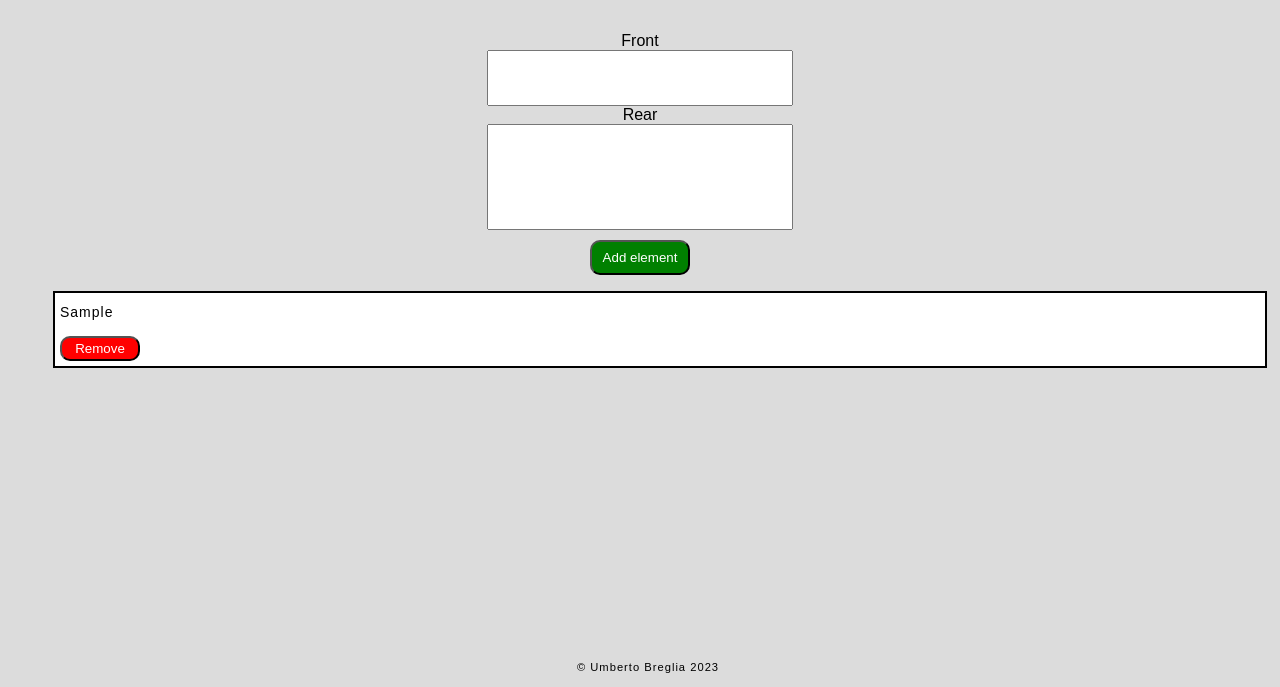
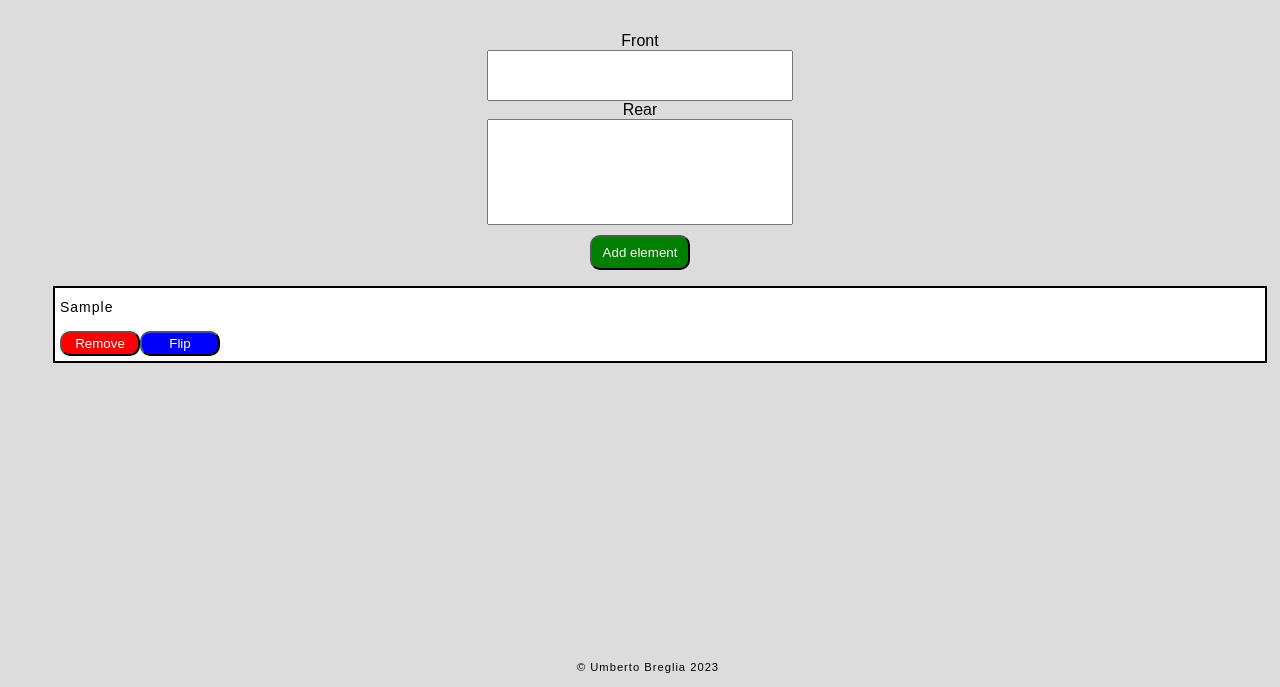
Before and after one commit to Graffioh/anic-flashcards-html, a plain HTML site: page index.html in a window 1280 px wide. Both pictures are taken after typing "Sample", "Sample" into the empty fields and a click on the button "Add element". Shown: the part 113-800 px from the top of the page. Drawn offline with Linux system fonts and the light colour scheme.

Commit message:
Add front and rear, Add flip functionality

```diff
--- a/scripts/main.js
+++ b/scripts/main.js
@@ -5,8 +5,7 @@ const rearTextArea = document.getElementById("rear-textarea");
 const addBtn = document.getElementById("add-btn");
 const ulist = document.getElementById("flashcards-list-ul");
 
-var frontTxtStr = "";
-var rearTxtStr = "";
+var str = "";
 
 // Add typed text into unordered list by tapping on btn
 addBtn.addEventListener("click", () => {
@@ -14,21 +13,24 @@ addBtn.addEventListener("click", () => {
 });
 
 function addTextListNode() {
+    var frontTxtStr = "";
+    var rearTxtStr = "";
+
     frontTxtStr = frontTextArea.value;
     rearTxtStr = rearTextArea.value;
 
-    // for(let i = 0; i < rearTxtStr.length; i++) {
-    //     if(i % 37 === 0) {
-    //         rearTxtStr.at += "\n";
-    //     }
-    // }
-    // console.log rearTxtStr);
+    str = frontTxtStr;
 
     // If rearTxtStr has no empty value/whitespaces
     if (rearTxtStr.trim() && frontTxtStr.trim()) {
-        const paragraph = document.createElement("p");
+        const frontTextParagraph = document.createElement("p");
+        const rearTextParagraph = document.createElement("p");
         const ulistEntry = document.createElement("li");
         const deleteBtn = document.createElement("button");
+        const flipBtn = document.createElement("button");
+
+        rearTxtStr.replace(/\n/g, "<br />");
+        frontTxtStr.replace(/\n/g, "<br />");
 
         deleteBtn.setAttribute("class", "remove-btn-style");
         deleteBtn.innerText = "Remove";
@@ -36,11 +38,32 @@ function addTextListNode() {
             ulistEntry.remove()
         });
 
-        paragraph.innerHTML = rearTxtStr.replace(/\n/g, "<br />");
+        frontTextParagraph.style.display = "block";
+        rearTextParagraph.style.display = "none";
 
-        ulistEntry.appendChild(paragraph);
+        frontTextParagraph.innerHTML = frontTxtStr;
+        rearTextParagraph.innerHTML = rearTxtStr;
+
+        flipBtn.setAttribute("class", "flip-btn-style");
+        flipBtn.innerText = "Flip";
+        flipBtn.addEventListener("click", function() {
+            if(frontTextParagraph.style.display === "none") {
+                console.log("Front should be visible");
+
+                frontTextParagraph.style.display = "block";
+                rearTextParagraph.style.display = "none";
+            } else {
+                console.log("Rear should be visible");
+
+                frontTextParagraph.style.display = "none";
+                rearTextParagraph.style.display = "block";
+            }
+        });
+
+        ulistEntry.appendChild(frontTextParagraph);
+        ulistEntry.appendChild(rearTextParagraph);
         ulistEntry.appendChild(deleteBtn);
-        ulistEntry.setAttribute("id", "card-1");
+        ulistEntry.appendChild(flipBtn);
 
         ulist.appendChild(ulistEntry);
 
--- a/styles/style.css
+++ b/styles/style.css
@@ -13,7 +13,7 @@ html {
 
 #front-textarea {
     width: 300px;
-    height: 50px;
+    height: 45px;
     margin: 0 auto;
     resize: none;
 }
@@ -79,6 +79,15 @@ img {
     margin-top: 10px;
 }
 
+.flip-btn-style {
+    border-radius: 10px;
+    color: white;
+    background-color: blue;
+    width: 80px;
+    height: 25px;
+    margin-top: 10px;
+}
+
 footer {
     height: 40px;
     width: 100%;
```
